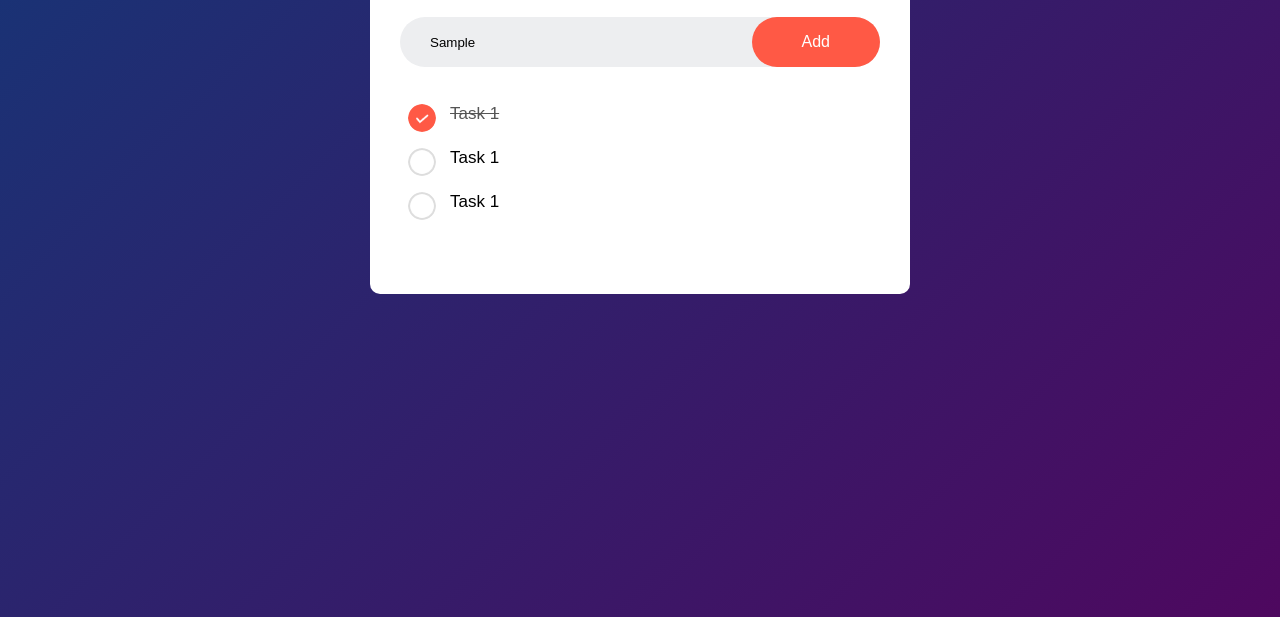
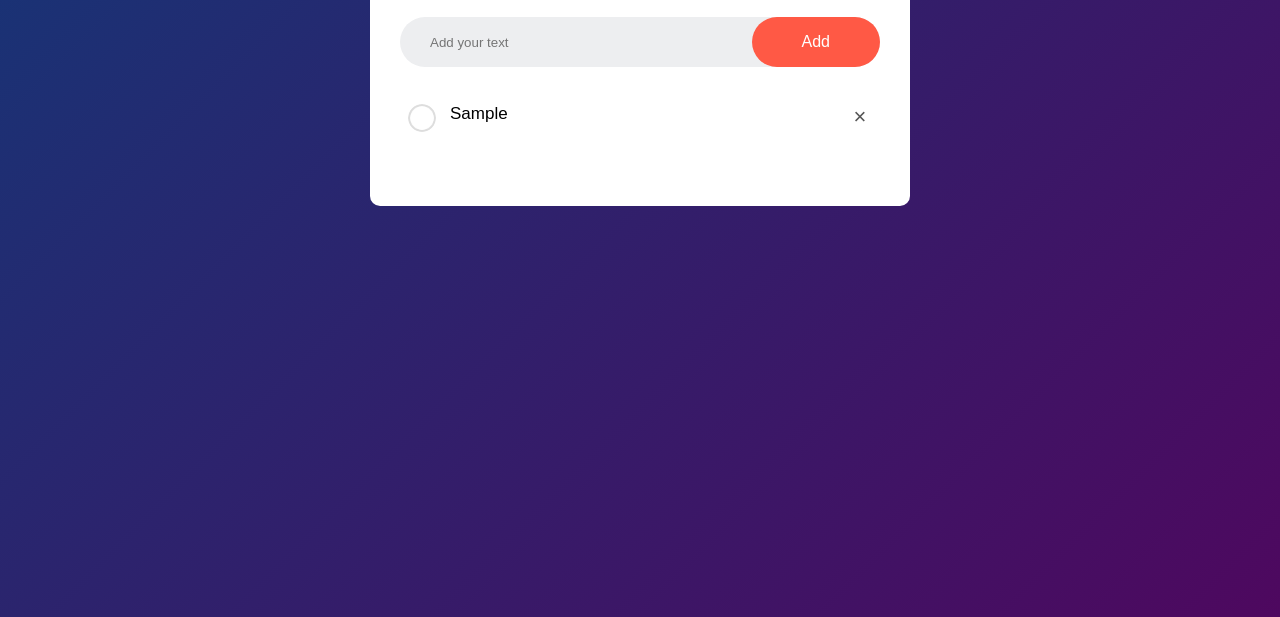
Before and after one commit to mohit22500/To-Do-List, a plain HTML site: page index.html in a window 1280 px wide. Both pictures are taken after typing "Sample" into the empty fields and a click on the button "Add". Shown: the part 183-800 px from the top of the page. Drawn offline with Linux system fonts and the light colour scheme.

Commit message:
Completed

```diff
--- a/index.html
+++ b/index.html
@@ -12,18 +12,18 @@
             <h2>To-Do List <img src="./images/icon.png" alt=""></h2>
             <div class="row">
                 <input type="text" id="input-box" placeholder="Add your text">
-                <button>Add</button>
+                <button onclick="addTask()">Add</button>
             </div>
-            <ul id="lis-container">
-                <li class="checked">Task 1</li>
+            <ul id="list-container">
+                <!-- <li class="checked">Task 1</li>
                 <li>Task 1</li>
-                <li>Task 1</li>
+                <li>Task 1</li> -->
             </ul>
         </div>
 
 
     </div>
 
-
+    <script src="index.js"></script>
 </body>
 </html>
--- a/index.js
+++ b/index.js
@@ -0,0 +1,38 @@
+const inputBox=document.getElementById("input-box");
+const listContainer=document.getElementById("list-container");
+
+function addTask(){
+    if(inputBox.value ===''){
+        alert("You must write something !");
+
+    }
+    else{
+        let li=document.createElement("li");
+        li.innerHTML=inputBox.value;
+        listContainer.appendChild(li);
+        let span=document.createElement("span");
+        span.innerHTML="\u00d7";
+        li.appendChild(span);
+    }
+    inputBox.value="";
+    saveData();
+}
+listContainer.addEventListener("click",function(e){
+    if(e.target.tagName === "LI"){
+        e.target.classList.toggle("checked");
+        saveData();
+    }
+    else if(e.target.tagName ==="SPAN"){
+        e.target.parentElement.remove();
+        saveData();
+    }
+}, false);
+
+function saveData(){
+    localStorage.setItem("data",listContainer.innerHTML);
+}
+
+function showList(){
+    listContainer.innerHTML=localStorage.getItem("data");
+}
+showList();
--- a/style.css
+++ b/style.css
@@ -84,3 +84,18 @@ ul li.checked{
 ul li.checked::before{
     background-image: url(./images/checked.png);
 }
+ul li span{
+    position:absolute;
+    right: 0;
+    top: 5px;
+    width: 40px;
+    height: 40px;
+    font-size: 22px;
+    color: #555;
+    line-height: 40px;
+    text-align: center;
+    border-radius: 50%;
+}
+ul li span:hover{
+    background: #edeef0;
+}
```
